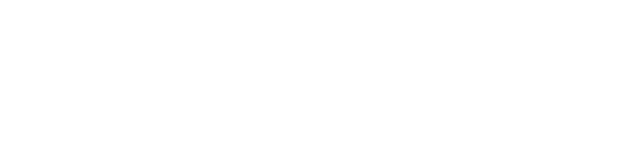
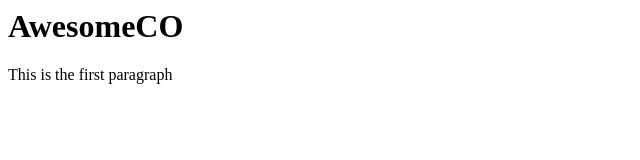
Before and after one commit to Vhazen1/vhazen_awesomeco, a plain HTML site: page index.html in a window 1280 px wide. Shown: the whole page, without its empty margins (0-640 px from the left). Drawn offline with Linux system fonts and the light colour scheme.

Commit message:
Add heading and first paragraph to index

```diff
--- a/index.html
+++ b/index.html
@@ -1,9 +1,13 @@
 <DOCTYPE html>
     <html lang="en-US">
+
+        <head>
+            <meta charset="utf-8">
+            <title>AwesomeCo</title>
+        </head>
+
         <body>
-            <head></head>
-                <meta charset="utf-8">
-                <title>AwesomeCo</title>
-            </head>
+            <h1>AwesomeCO</h1>
+            <p>This is the first paragraph</p>
         </body>
     </html>
```
